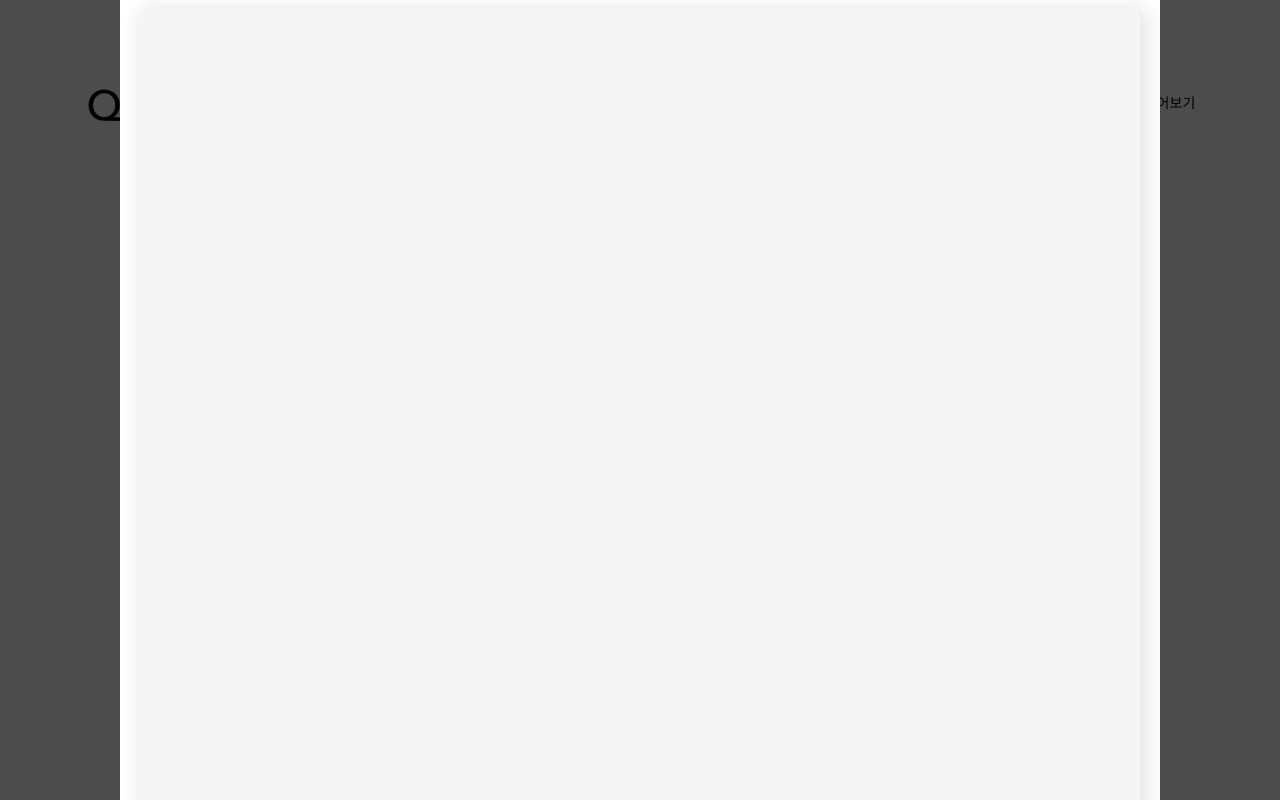
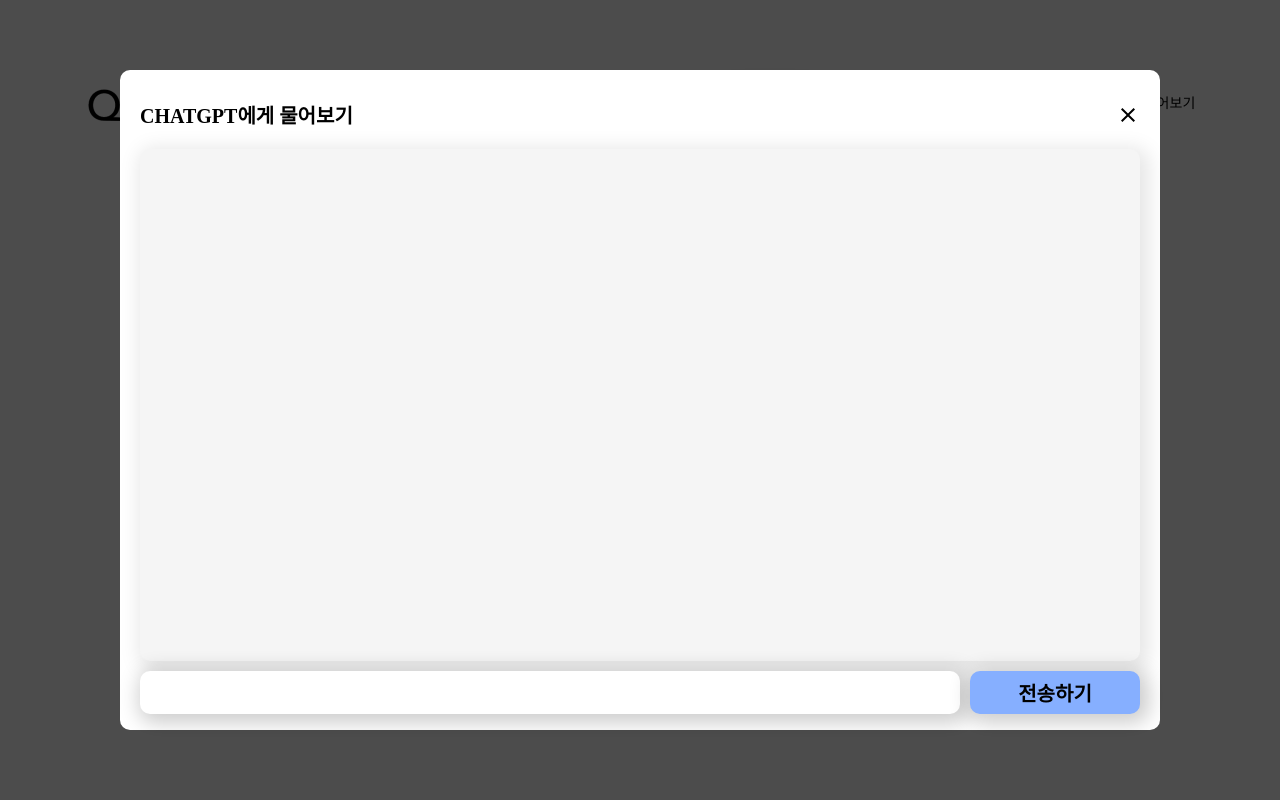
Before and after one commit to capstone-3-team/frontend, a React (Create React App) app: page /main/chatgpt in a window 1280 px wide. Built offline with nearby package versions, Linux system fonts and the light colour scheme; grey boxes are pictures that could not be loaded; a web font is replaced by a local one.

Commit message:
GPT 답변에서 띄어쓰기가 적용되지 않던 문제 해결 및
- 카드 작성시 답변의 띄어쓰기가 적용되지 않던 문제 해결
- 카드 보는 화면이 overflow가 일어나 답변이 밑으로 튀어나오는 문제 해결

```diff
--- a/src/screen/main/CardWriting.js
+++ b/src/screen/main/CardWriting.js
@@ -1,6 +1,6 @@
 import { Add, Close } from '@mui/icons-material';
 import React, { useRef, useState } from 'react';
-import { useNavigate, useSearchParams } from 'react-router-dom';
+import { useLocation, useNavigate, useSearchParams } from 'react-router-dom';
 
 import Styles from './CardWriting.module.css';
 
@@ -14,9 +14,9 @@ const CardWriting = () => {
 
     const navigate = useNavigate();
 
-    const [searchParams, setSearchParams] = useSearchParams();
+    const {state} = useLocation();
 
-    const [value, setValue] = useState(searchParams.get('content') ?? "");
+    const [value, setValue] = useState(state.content ?? "");
 
     const [tip, setTip] = useState(false);
 
--- a/src/screen/main/GPT.js
+++ b/src/screen/main/GPT.js
@@ -79,7 +79,8 @@ const GPT = () => {
             (js) => {
                 console.log(js)
                 questionRef.current.value="";
-                setAnswers(prev => [...prev, js['choices'][0]['message']['content'].replace('\n\n', '\n')]);
+                let rawAnswer = js['choices'][0]['message']['content'].replace('\n\n', '\n');
+                setAnswers(prev => [...prev, rawAnswer]);
                 setLoading(false)
             }
         )
@@ -132,7 +133,8 @@ const GPT = () => {
                                                 <button
                                                     className={Styles.cardWrite}
                                                     onClick={() => {
-                                                        navigate(`/main/write?content=${answers[index]}`);
+                                                        console.log(answers[index]);
+                                                        navigate(`/main/write?content=${answers[index]}`, { state: { content: answers[index] } });
                                                     }}
                                                 >
                                                     카드 작성하기
--- a/src/screen/main/GPT.module.css
+++ b/src/screen/main/GPT.module.css
@@ -16,6 +16,8 @@
     border-radius: 10px;
     padding: 10px 20px;
     width: 1000px;
+    height: 80%;
+    min-height: 600px;
 }
 
 .topBar {
@@ -38,10 +40,11 @@
 .chatDiv {
     display: flex;
     flex-direction: column;
-    height: 800px;
+    height: 80%;
     background-color: #F5F5F5;
     box-shadow: 4px 4px 20px 5px rgba(0, 0, 0, 0.1);
     border-radius: 10px;
+    overflow-y:scroll;
 }
 
 .singleQnaDiv {
```
